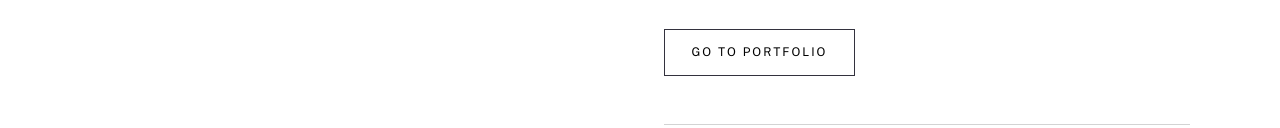
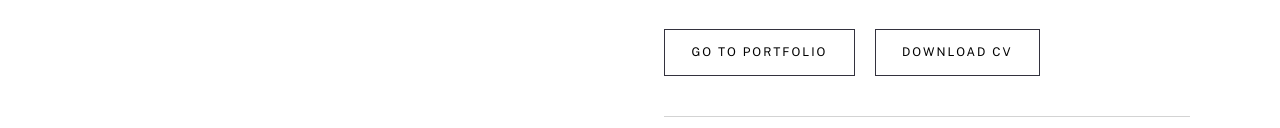
Before and after one commit to sazbot/sazbot-portfolio, a plain HTML site: page index.html in a window 1280 px wide. Shown: the part 878-1006 px from the top of the page. Drawn offline with nearby package versions, Linux system fonts and the light colour scheme; a web font is replaced by a local one.

Commit message:
add cv download button

```diff
--- a/index.css
+++ b/index.css
@@ -661,7 +661,6 @@ html {
 /* ----------------------- */
 
 /* Homepage */
-/* Hero */
 
 .hero-info {
   background-color: hsl(0, 0%, 100%);
@@ -670,6 +669,14 @@ html {
 
 .hero-info > h1 {
   margin-block: 1.8rem;
+}
+
+.about-me-buttons > * {
+  margin-right: 1rem;
+}
+
+.about-me-buttons .btn:first-of-type {
+  margin-bottom: 0.5rem;
 }
 
 @media (min-width: 42rem) {
--- a/index.html
+++ b/index.html
@@ -166,6 +166,7 @@
                 with my cat!
               </p>
               <!-- About Me button -->
+              <div class="about-me-buttons">
                 <a href="pages/portfolio.html"
                   ><button
                     class="btn secondary-btn uppercase ff-sans fs-300 letter-spacing-5"
@@ -173,6 +174,14 @@
                     Go to portfolio
                   </button></a
                 >
+                <a href="./sfs-resume.pdf" download="sfs-resume"
+                  ><button
+                    class="btn secondary-btn uppercase ff-sans fs-300 letter-spacing-5"
+                  >
+                    Download CV
+                  </button></a
+                >
+              </div>
             </div>
           </article>
         </section>
```
Lines whose indentation alone changed are shown as unchanged.
